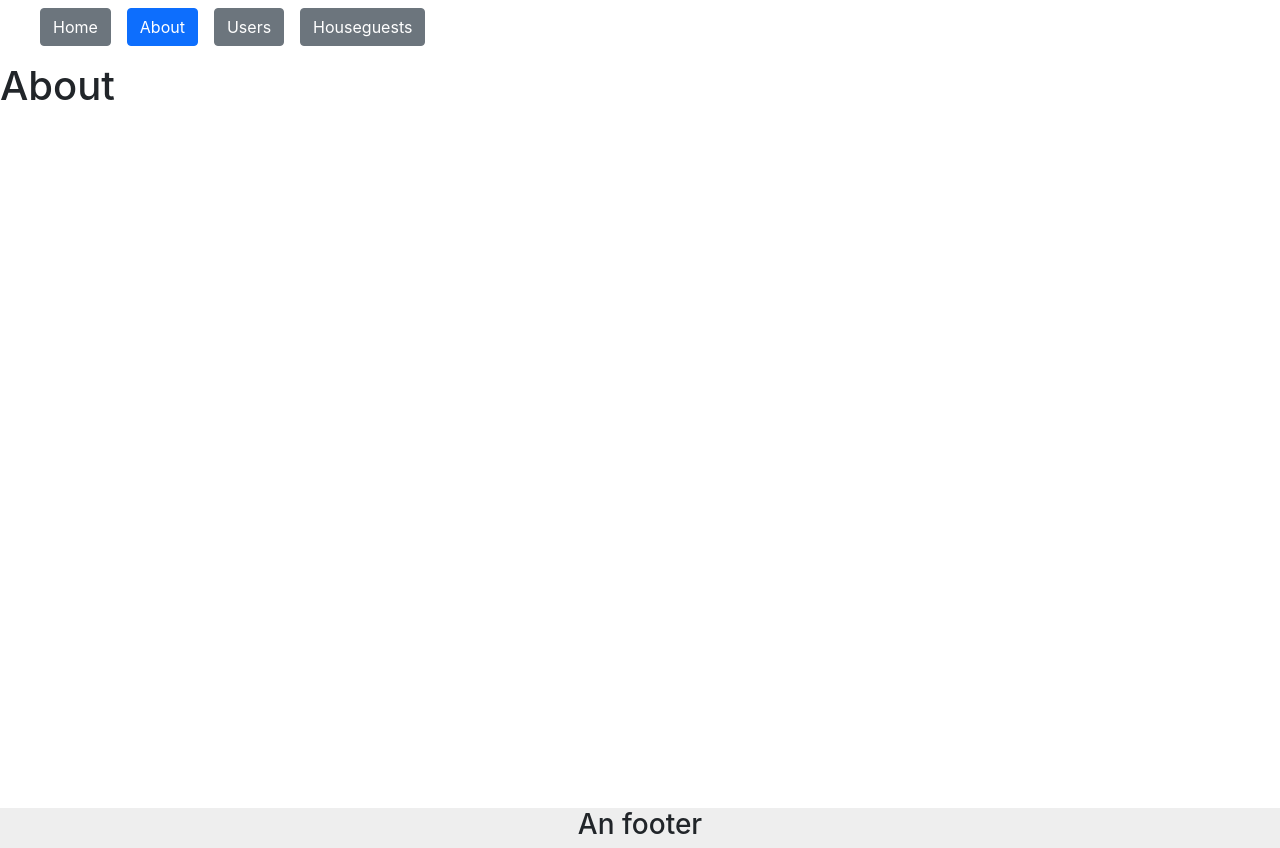
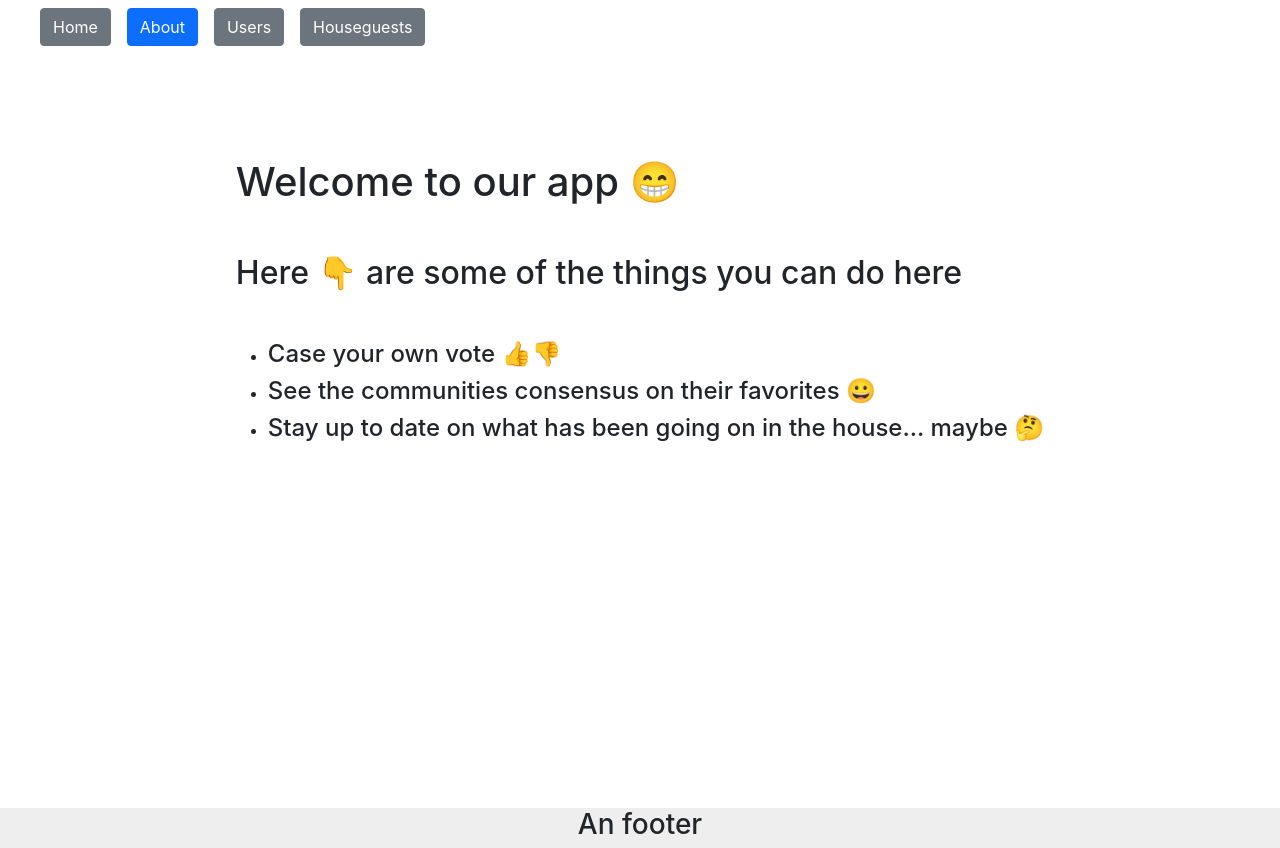
Before and after one commit to collaboracode/bigbrotherapp, a React (Create React App) app: page /about in a window 1280 px wide. Built offline with nearby package versions, Linux system fonts and the light colour scheme; the HTML template or start-up script is replaced by a standard one.

Commit message:
Added content to About page, and updated profile page styles

```diff
--- a/src/pages/About.js
+++ b/src/pages/About.js
@@ -1,8 +1,19 @@
 import React from "react";
-
+import '../styles/about.css'
 const About = () => {
     return (
-        <h1>About</h1>
+        <div className="container d-flex justify-content-center">
+            <div className="mt-5">
+
+                <h1 className="mt-5 mb-5">Welcome to our app 😁</h1>
+                <h2 className="mb-5">Here 👇 are some of the things you can do here</h2>
+                <ul>
+                    <li><h4>Case your own vote 👍👎</h4></li>
+                    <li><h4>See the communities consensus on their favorites 😀</h4></li>
+                    <li><h4>Stay up to date on what has been going on in the house... maybe 🤔</h4></li>
+                </ul>
+            </div>
+        </div>
     )
 }
 
--- a/src/pages/GuestEditor.js
+++ b/src/pages/GuestEditor.js
@@ -86,7 +86,7 @@ const GuestEditor = (props) => {
 
   return (
     <>
-      <Container>
+      <Container className="mt-5">
         {/* dumb */}
         <GuestForm
           guestData={guestData}
--- a/src/styles/profile.css
+++ b/src/styles/profile.css
@@ -1,3 +1,3 @@
 .card {
-  width: clamp(250px, 60%, 90%);
+  width: clamp(250px, 30%, 90%);
 }
```
Also changed, not shown: src/styles/about.css (added).
